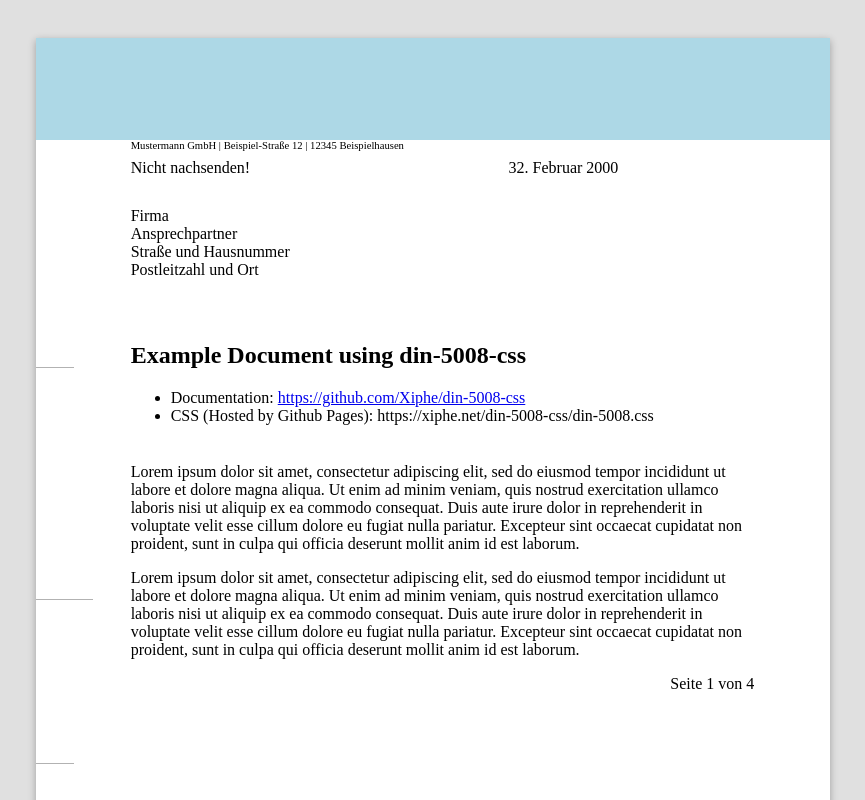
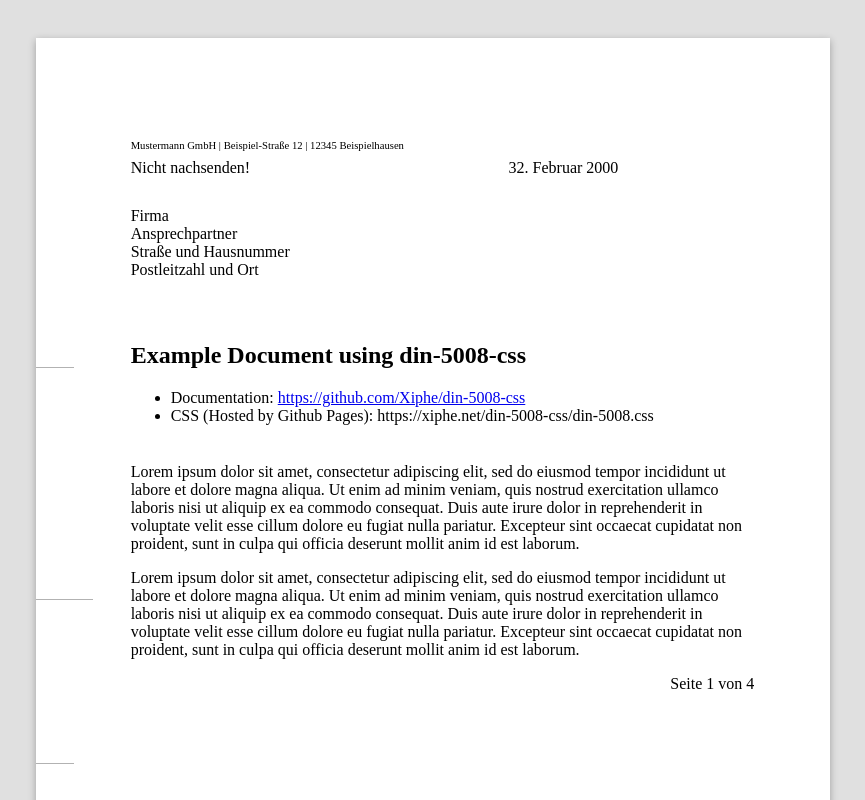
Before and after one commit to Xiphe/din-5008-css, a website: page index.html in a window 1280 px wide. Shown: the top 800 px of the page, without its empty margins (207-1072 px from the left). Drawn offline with Linux system fonts and the light colour scheme.

Commit message:
docs: remove lightblue background of example

```diff
--- a/index.html
+++ b/index.html
@@ -13,9 +13,6 @@
       }
       body {
         margin: 0;
-      }
-      briefkopf {
-        background: lightblue;
       }
       @media screen {
         body {
```
